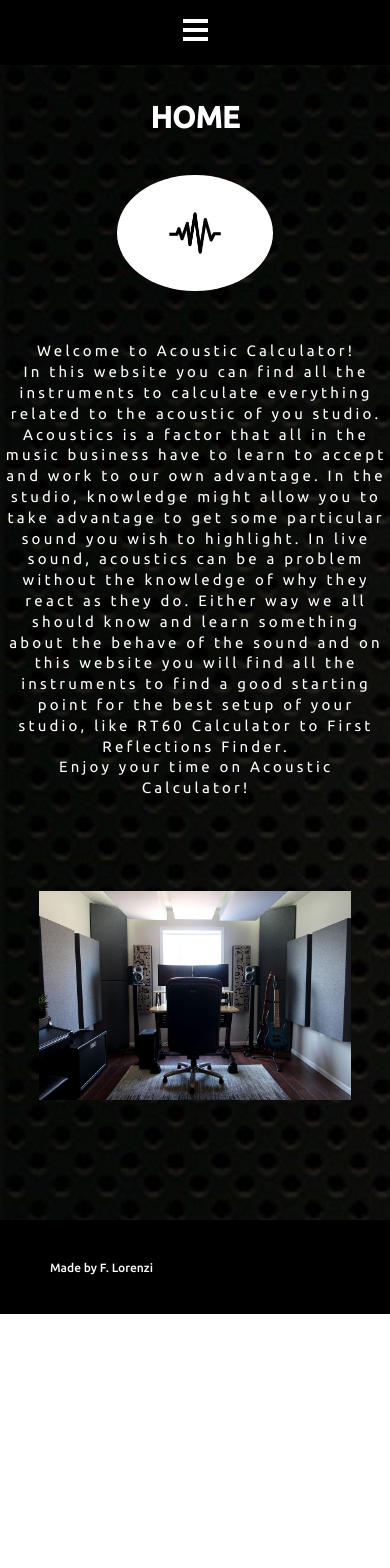
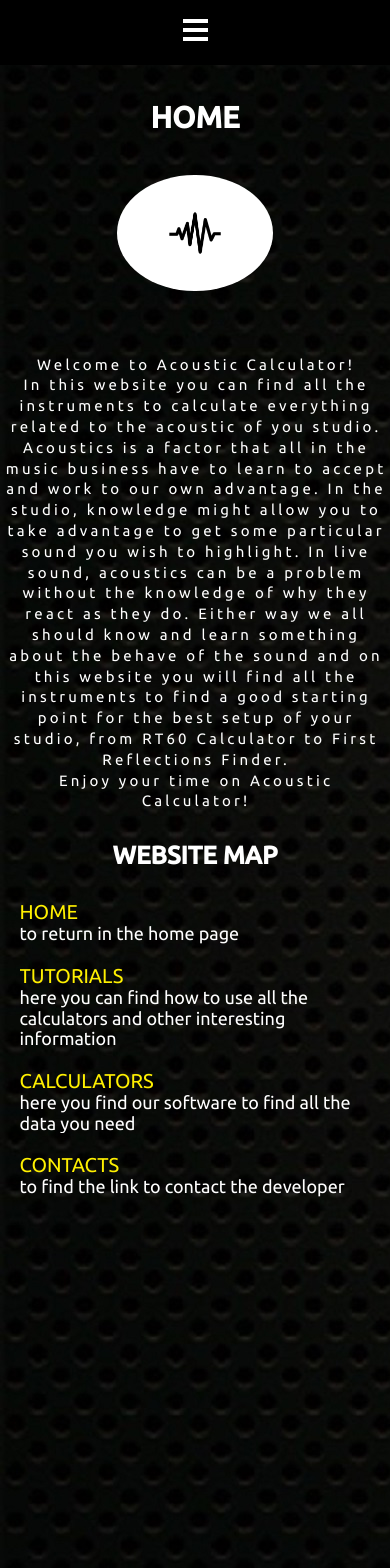
Before and after one commit to fabiolorenzi/acoustic-calculator, a React (Create React App) app: page / in a window 390 px wide. Shown: the top 1568 px of the page. Before the commit the page ends 1314 px from the top, so only its background shows below. Built offline with nearby package versions, Linux system fonts and the light colour scheme.

Commit message:
improved ux in Home component

```diff
--- a/src/components/Home.jsx
+++ b/src/components/Home.jsx
@@ -1,4 +1,5 @@
 import React from "react";
+import { NavLink } from "react-router-dom";
 import "./Home.style.css";
 
 import Logo from "./img/logo_01.png";
@@ -20,9 +21,28 @@ function Home() {
                         particular sound you wish to highlight. In live sound, acoustics can be a problem without the knowledge of
                         why they react as they do. Either way we all should know and learn something about the behave of the sound
                         and on this website you will find all the instruments to find a good starting point for the best setup of
-                        your studio, like RT60 Calculator to First Reflections Finder.<br />
+                        your studio, from RT60 Calculator to First Reflections Finder.<br />
                         Enjoy your time on Acoustic Calculator!
                     </p>
+                </div>
+                <div className="homeLinks">
+                    <h2>WEBSITE MAP</h2>
+                    <div>
+                        <NavLink to="/">HOME</NavLink>
+                        <p>to return in the home page</p>
+                    </div>
+                    <div>
+                        <NavLink to="/tutorials">TUTORIALS</NavLink>
+                        <p>here you can find how to use all the calculators and other interesting information</p>
+                    </div>
+                    <div>
+                        <NavLink to="/calculators">CALCULATORS</NavLink>
+                        <p>here you find our software to find all the data you need</p>
+                    </div>
+                    <div>
+                        <NavLink to="/contacts">CONTACTS</NavLink>
+                        <p>to find the link to contact the developer</p>
+                    </div>
                 </div>
                 <div id="homeImage">
                     <img src={Image01} alt="home studio example" />
--- a/src/components/Home.style.css
+++ b/src/components/Home.style.css
@@ -38,7 +38,10 @@
     display: inline-block;
     width: 45%;
     position: absolute;
+    top: 50px;
+    bottom: 900px;
     margin-left: 50px;
+    overflow-x: hidden;
 }
 
 #homeText p {
@@ -49,10 +52,35 @@
     margin-bottom: 500px;
 }
 
+.homeLinks {
+    display: block;
+    width: 38%;
+    margin-top: 200px;
+    margin-left: 50px;
+}
+
+.homeLinks h2 {
+    color: #ffffff;
+    font-size: 25px;
+    margin-bottom: 30px;
+}
+
+.homeLinks div a {
+    color: #fff000;
+    font-size: 20px;
+    text-decoration: none;
+}
+
+.homeLinks div p {
+    color: #ffffff;
+    font-size: 18px;
+    margin-bottom: 20px;
+}
+
 #homeImage {
     display: block;
     width: 100%;
-    margin-top: 300px;
+    margin-top: 100px;
     padding-bottom: 120px;
 }
 
@@ -60,12 +88,6 @@
     display: block;
     width: 80%;
     margin: auto;
-}
-
-@media only screen and (max-width: 1250px) {
-    #homeImage {
-        margin-top: 500px;
-    }
 }
 
 @media only screen and (max-width: 1000px) {
@@ -83,14 +105,33 @@
         display: block;
         width: 100%;
         text-align: center;
+        top: 343px;
     }
 
     #homeText p {
         width: 90%;
     }
 
+    .homeLinks {
+        margin: 550px auto 0;
+    }
+
+    .homeLinks h2 {
+        text-align: center !important;
+    }
+
     #homeImage {
-        margin-top: 700px;
+        margin-top: 100px;
+    }
+}
+
+@media only screen and (max-width: 860px) {
+    #homeText {
+        bottom: 950px;
+    }
+
+    .homeLinks {
+        margin: 730px auto 0;
     }
 }
 
@@ -101,6 +142,11 @@
 
     #homeText {
         margin-left: 5px;
+        bottom: 1650px;
+    }
+
+    .homeLinks {
+        margin: 900px auto 0;
     }
 
     #homeImage {
@@ -109,10 +155,20 @@
 }
 
 @media only screen and (max-width: 500px) {
+    #homeText {
+        top: 200px;
+        bottom: 1200px;
+    }
+
     #homeText p {
         width: 98%;
         line-height: 1.3rem;
         font-size: 15px;
+    }
+
+    .homeLinks {
+        width: 90%;
+        margin: 450px auto 0;
     }
 
     #homeImage {
@@ -125,6 +181,15 @@
         font-size: 30px;
     }
 
+    #homeText {
+        top: 220px;
+        bottom: 1290px;
+    }
+
+    .homeLinks {
+        margin: 550px auto 0;
+    }
+
     #homeImage {
         margin-top: 600px;
     }
@@ -135,6 +200,14 @@
         font-size: 25px;
     }
 
+    #homeText {
+        bottom: 1490px;
+    }
+
+    .homeLinks {
+        margin: 650px auto 0;
+    }
+
     #homeImage {
         margin-top: 750px;
     }
--- a/src/components/TutorialProgramSlot.style.css
+++ b/src/components/TutorialProgramSlot.style.css
@@ -1,7 +1,7 @@
 .singleSlotTutorial {
     display: body;
     width: 420px;
-    background-color: #505050;
+    background-color: #252525;
     padding: 10px;
     border: 3px solid #000000;
     border-radius: 10px;
--- a/src/style.css
+++ b/src/style.css
@@ -2,6 +2,7 @@
 
 * {
     margin: 0;
+    overflow-x: hidden;
 }
 
 body {
```
